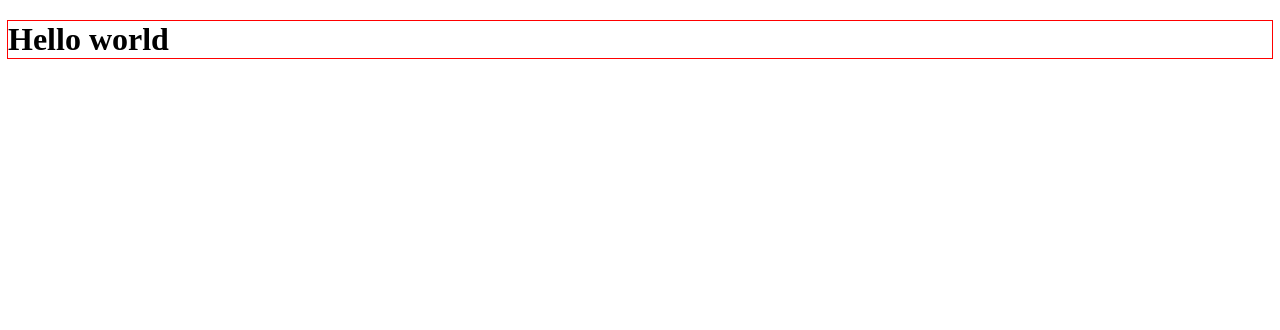
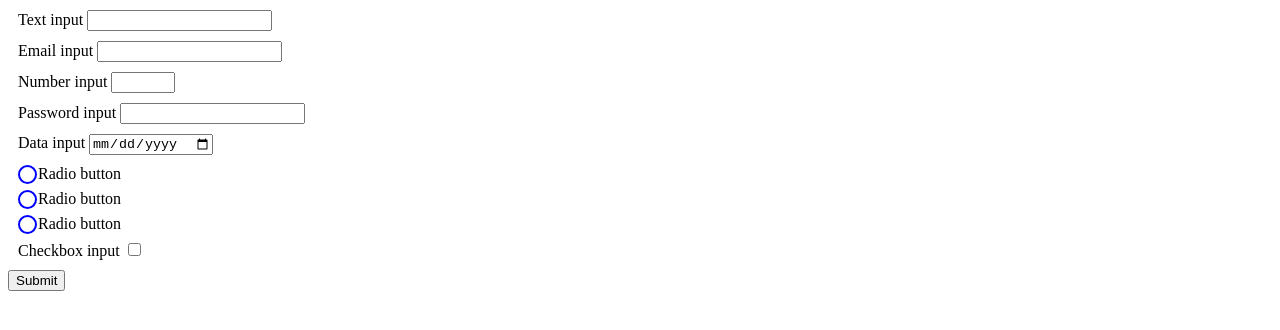
Before and after one commit to anddrews/test-it, a website: page src/index.html in a window 1280 px wide. Drawn offline with nearby package versions, Linux system fonts and the light colour scheme; files that its build step writes are made by us from their sources.

Commit message:
initial commit

```diff
--- a/src/index.html
+++ b/src/index.html
@@ -7,6 +7,44 @@
     <title>Hello world</title>
   </head>
   <body>
-    <h1>Hello world</h1>
+    <form action="http://mockbin.org/bin/create" method="post">
+      <label for="">
+        Text input
+        <input type="text" name="text" minlength="5" maxlength="15">
+      </label>
+      <label for="">
+        Email input
+        <input type="email" name="email">
+      </label>
+      <label for="">
+        Number input
+        <input type="number" name="number" min="10" max="100">
+      </label>
+      <label for="">
+        Password input
+        <input type="password" name="password" required>
+      </label>
+      <label for="">
+        Data input
+        <input type="date" name="data">
+      </label>
+      <input  id="radio1" type="radio" name="radio" value="1">
+      <label for="radio1"  class="radio-button">
+        Radio button
+      </label>
+      <input id="radio2" type="radio" name="radio" value="10">
+      <label for="radio2" class="radio-button">
+        Radio button
+      </label>
+      <input id="radio3" type="radio" name="radio" value="100">
+      <label for="radio3" class="radio-button">
+        Radio button
+      </label>
+      <label >
+        Checkbox input
+        <input type="checkbox" name="checkbox">
+      </label>
+      <button>Submit</button>
+    </form>
   </body>
 </html>
--- a/src/main.scss
+++ b/src/main.scss
@@ -1,3 +1,72 @@
 html * {
-  outline: 1px solid red;
+  // outline: 1px solid red;
 }
+
+label {
+  display: block;
+  margin: 10px;
+}
+
+input[type="radio"] {
+  display: none;
+}
+
+.radio-button {
+  position: relative;
+  padding-left: 20px;
+  height: 15px;
+}
+
+.radio-button:before {
+  content: "";
+  position: absolute;
+  top: 0;
+  left: 0;
+  display: block;
+  width: 15px;
+  height: 15px;
+  border: 2px solid blue;
+  border-radius: 50%;
+}
+
+@keyframes jump {
+  0% {
+    transform: scale(0);
+    opacity: 0;
+    background-color: lightgreen;
+  }
+
+  50% {
+    transform: scale(1.5);
+    opacity: 0.5;
+    background-color: grey;
+  }
+
+  100% {
+    transform: scale(1);
+    opacity: 1;
+    background-color: blue;
+  }
+
+}
+
+.radio-button:after {
+  content: "";
+  position: absolute;
+  top: 5px;
+  left: 5px;
+  display: block;
+  width: 9px;
+  height: 9px;
+  background-color: blue;
+  border-radius: 50%;
+  transform: scale(0);
+}
+
+input[type="radio"]:checked + .radio-button:after {
+  animation: jump .5s ease forwards;
+}
+
+input[type="radio"]:checked + .radio-button {
+  color: red;
+}
```
